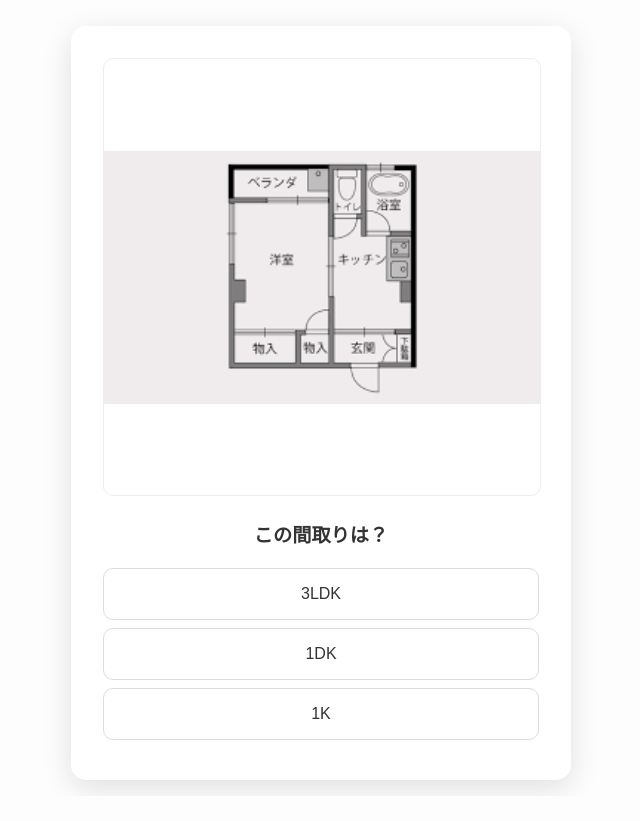
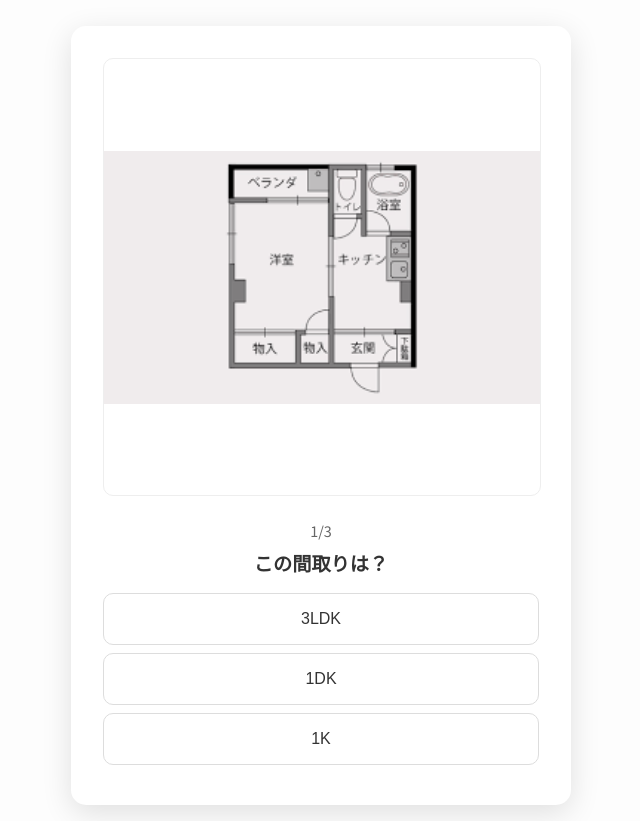
Before and after one commit to ok-farm/madori-quiz, a plain HTML site: page index.html in a window 1280 px wide. Shown: the part 105-926 px from the top of the page, without its empty margins (319-959 px from the left). Before the commit the page ends 901 px from the top, so only its background shows below. Drawn offline with Linux system fonts and the light colour scheme.

Commit message:
問題番号を表示する機能を追加しました

```diff
--- a/index.html
+++ b/index.html
@@ -15,7 +15,10 @@
         <div id="floor-plan-container">
             <img id="floor-plan-image" src="" alt="間取り図">
         </div>
-        <p id="question-text">この間取りは？</p>
+        <div id="question-header">
+            <p id="question-number">1/3</p>
+            <p id="question-text">この間取りは？</p>
+        </div>
         <div id="options-container"></div>
     </div>
     <div id="result-container" class="hidden">
--- a/script.js
+++ b/script.js
@@ -15,6 +15,7 @@ const resultContainer = document.getElementById('result-container');
 const scoreSpan = document.getElementById('score');
 const resultMessage = document.getElementById('result-message');
 const retryButton = document.getElementById('retry-button');
+const questionNumberElement = document.getElementById('question-number');
 
 let currentQuiz = [];
 let currentQuestionIndex = 0;
@@ -38,6 +39,9 @@ function generateQuiz() {
 function showQuestion() {
     const question = currentQuiz[currentQuestionIndex];
     floorPlanImage.src = question.path;
+
+    // 問題番号を更新
+    questionNumberElement.textContent = `${currentQuestionIndex + 1}/${currentQuiz.length}`;
 
     const correctAnswer = question.name;
     const wrongAnswerTypes = allPlanTypes.filter(type => type !== correctAnswer);
--- a/style.css
+++ b/style.css
@@ -47,10 +47,20 @@ h1 {
     object-fit: contain;
 }
 
+#question-header {
+    margin-bottom: 1em;
+}
+
+#question-number {
+    font-size: 0.9em;
+    color: #666;
+    margin: 0 0 0.5em 0;
+}
+
 #question-text {
     font-size: 1.2em;
     font-weight: bold;
-    margin-bottom: 1em;
+    margin: 0;
 }
 
 #options-container button {
```
